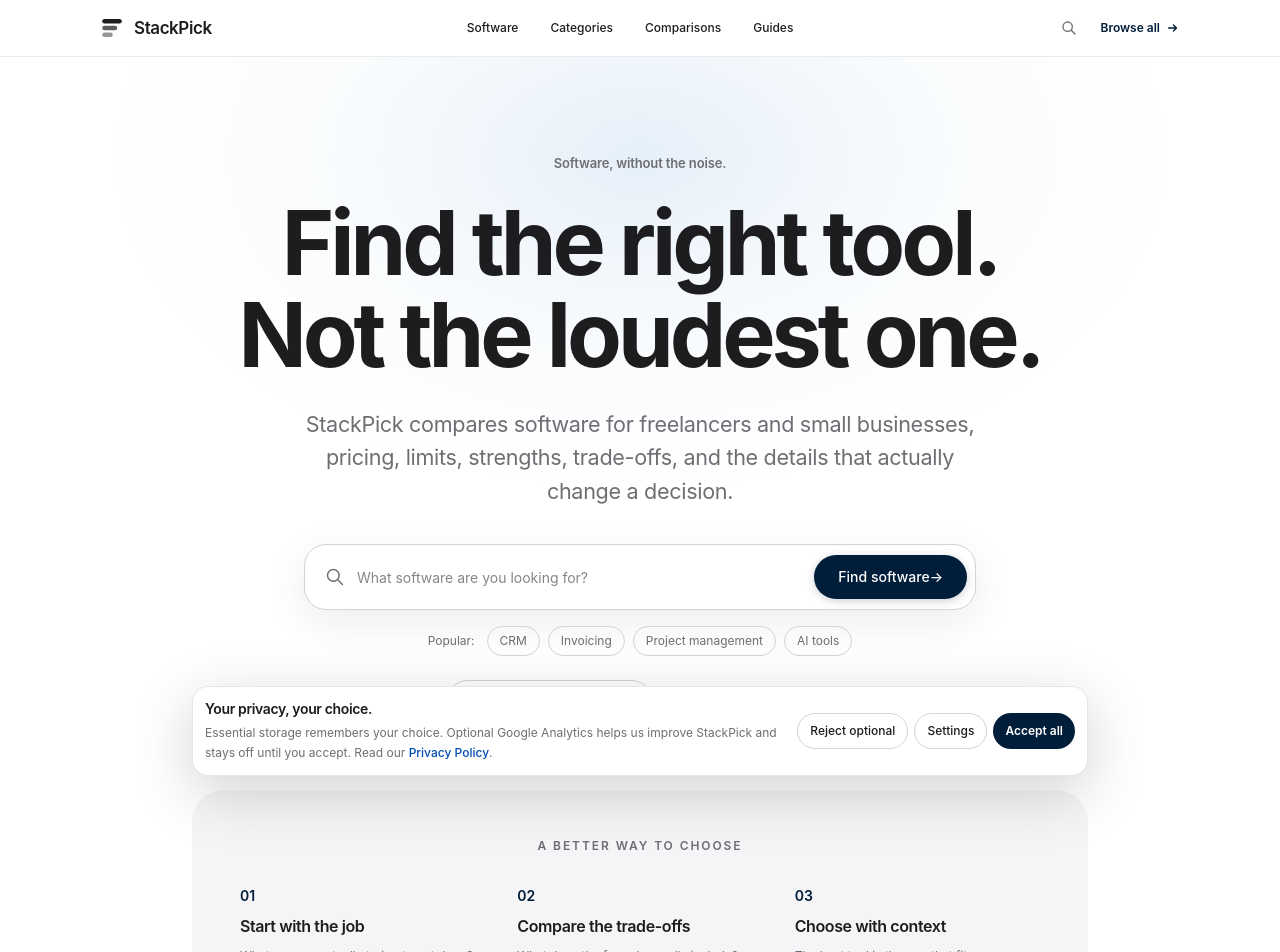
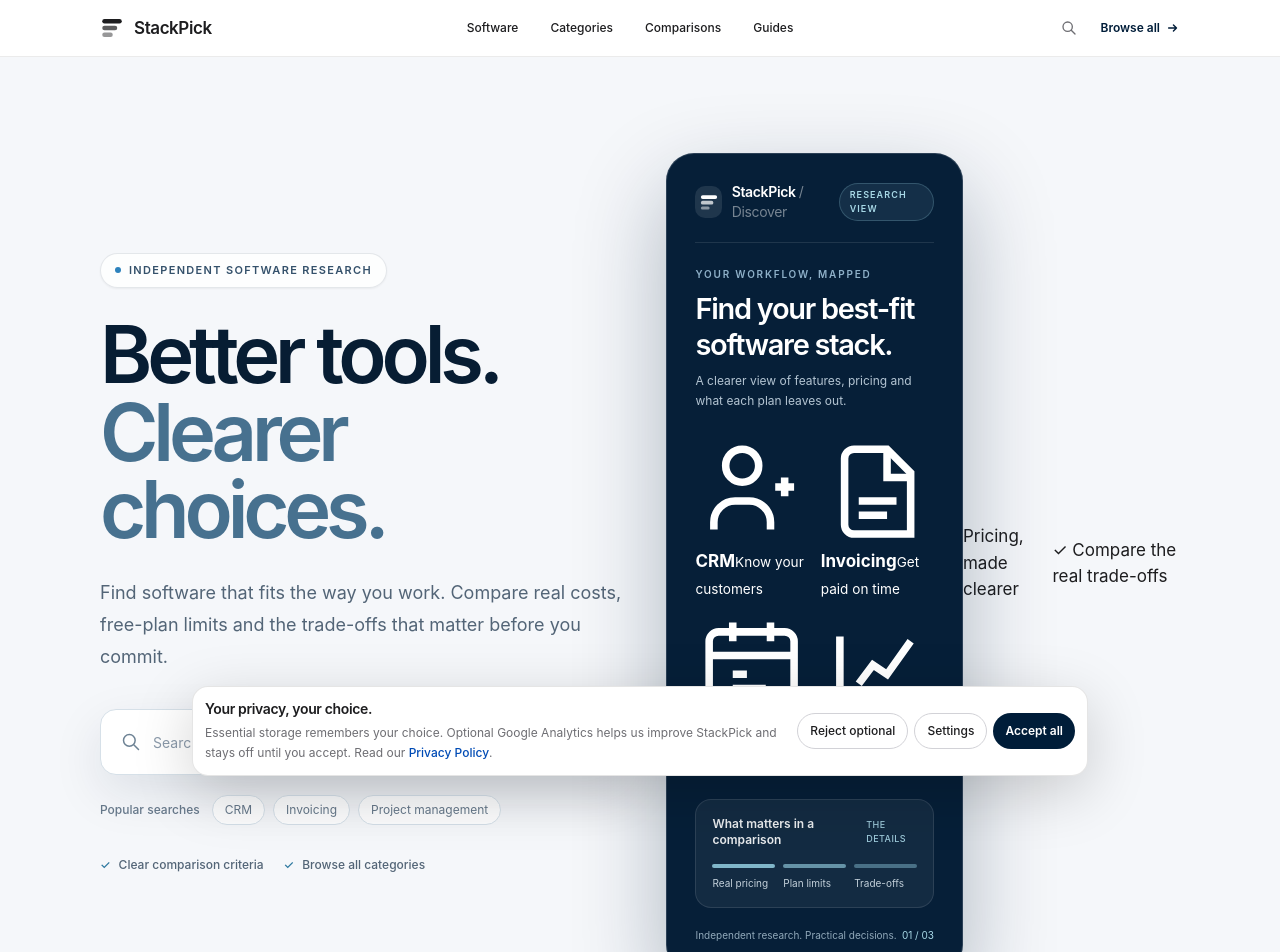
Before and after one commit to LinukaBandara/StackPick, a Next.js app: page / in a window 1280 px wide. Shown: the top 952 px of the page. Built offline with nearby package versions, Linux system fonts and the light colour scheme; no server answers.

Commit message:
Design premium software discovery homepage hero

```diff
--- a/app/page.tsx
+++ b/app/page.tsx
@@ -107,76 +107,102 @@ const ROW2_CATEGORIES = [
 export default function HomePage() {
   return (
     <>
-      {/* 1. Hero Section */}
-      <section className="sp-hero-section bg-white">
-        <div className="sp-container flex min-h-[600px] flex-col items-center justify-center py-16 text-center sm:min-h-[680px] sm:py-24">
-          <p className="sp-eyebrow">Software, without the noise.</p>
-          <h1 className="sp-display mt-6 max-w-5xl">
-            Find the right tool.<br />
-            Not the loudest one.
+      {/* Premium software discovery hero */}
+      <section className="sp-hero-v2 relative overflow-hidden bg-[#f5f7fa]">
+        <div className="sp-container relative z-10 grid min-h-[650px] items-center gap-12 py-16 sm:py-20 lg:min-h-[720px] lg:grid-cols-[1.02fr_0.98fr] lg:gap-8 lg:py-24">
+          <div className="mx-auto w-full max-w-[620px] text-center lg:mx-0 lg:text-left">
+            <div className="inline-flex items-center gap-2 rounded-full border border-[#001D39]/10 bg-white/80 px-3.5 py-2 text-[11px] font-semibold tracking-[0.12em] text-[#34516b] shadow-sm">
+              <span className="h-1.5 w-1.5 rounded-full bg-[#2d82bd]" />
+              INDEPENDENT SOFTWARE RESEARCH
+            </div>
+            <h1 className="sp-hero-v2-title mt-7 text-balance text-[clamp(3.1rem,6.2vw,5.8rem)] font-semibold leading-[0.98] tracking-[-0.065em] text-[#071d33]">
+              Better tools.<br />
+              <span className="text-[#47718f]">Clearer choices.</span>
             </h1>
-          <p className="sp-body-large mt-7 max-w-2xl">
-            StackPick compares software for freelancers and small businesses, pricing,
-            limits, strengths, trade-offs, and the details that actually change a decision.
+            <p className="mx-auto mt-7 max-w-[540px] text-base leading-7 text-[#536577] sm:text-lg sm:leading-8 lg:mx-0">
+              Find software that fits the way you work. Compare real costs, free-plan limits and the trade-offs that matter before you commit.
             </p>
-          <form action="/best#directory-search" method="get" className="mt-9 flex w-full max-w-2xl flex-col gap-3 rounded-[22px] border border-[#d2d2d7] bg-white p-2 shadow-[0_12px_40px_rgba(0,29,57,0.08)] sm:flex-row sm:items-center">
+            <form action="/best#directory-search" method="get" className="mx-auto mt-9 flex w-full max-w-[560px] flex-col gap-2 rounded-2xl border border-[#d6e0e8] bg-white p-2 shadow-[0_18px_50px_rgba(0,29,57,0.10)] sm:flex-row sm:items-center lg:mx-0">
               <label htmlFor="software-search" className="sr-only">Search software comparisons</label>
               <div className="flex min-w-0 flex-1 items-center gap-3 px-3">
-              <svg aria-hidden="true" className="h-5 w-5 shrink-0 text-[#6e6e73]" fill="none" viewBox="0 0 24 24" stroke="currentColor">
-                <path strokeLinecap="round" strokeLinejoin="round" strokeWidth={1.75} d="M21 21l-6-6m2-5a7 7 0 11-14 0 7 7 0 0114 0z" />
+                <svg aria-hidden="true" className="h-5 w-5 shrink-0 text-[#6d8294]" fill="none" viewBox="0 0 24 24" stroke="currentColor">
+                  <path strokeLinecap="round" strokeLinejoin="round" strokeWidth={1.8} d="M21 21l-6-6m2-5a7 7 0 11-14 0 7 7 0 0114 0z" />
                 </svg>
-              <input id="software-search" name="q" type="search" placeholder="What software are you looking for?" className="h-12 min-w-0 w-full bg-transparent text-sm text-[#1d1d1f] outline-none placeholder:text-[#86868b]" />
+                <input id="software-search" name="q" type="search" placeholder="Search CRM, invoicing, project tools..." className="h-12 min-w-0 w-full bg-transparent text-sm text-[#102b43] outline-none placeholder:text-[#8b9aaa]" />
               </div>
-            <button type="submit" className="sp-button-primary shrink-0">Find software <span aria-hidden="true">→</span></button>
+              <button type="submit" className="sp-hero-v2-submit inline-flex min-h-12 items-center justify-center gap-3 rounded-xl bg-[#001D39] px-6 text-sm font-semibold text-white transition hover:bg-[#0b3558]">
+                Explore tools <span aria-hidden="true">↗</span>
+              </button>
             </form>
-          <div className="mt-4 flex flex-wrap items-center justify-center gap-x-2 gap-y-2 text-xs text-[#6e6e73]">
-            <span className="mr-1">Popular:</span>
-            <Link href="/best?q=CRM#directory-search" className="rounded-full border border-[#d2d2d7] px-3 py-1.5 transition hover:border-[#001D39] hover:text-[#001D39]">CRM</Link>
-            <Link href="/best?q=invoicing#directory-search" className="rounded-full border border-[#d2d2d7] px-3 py-1.5 transition hover:border-[#001D39] hover:text-[#001D39]">Invoicing</Link>
-            <Link href="/best?q=project%20management#directory-search" className="rounded-full border border-[#d2d2d7] px-3 py-1.5 transition hover:border-[#001D39] hover:text-[#001D39]">Project management</Link>
-            <Link href="/best?q=AI#directory-search" className="rounded-full border border-[#d2d2d7] px-3 py-1.5 transition hover:border-[#001D39] hover:text-[#001D39]">AI tools</Link>
+            <div className="mt-5 flex flex-wrap items-center justify-center gap-2 text-xs text-[#657789] lg:justify-start">
+              <span className="mr-1 font-medium">Popular searches</span>
+              <Link href="/best?q=CRM#directory-search" className="rounded-full border border-[#d3dee7] bg-white/70 px-3 py-1.5 transition hover:border-[#7896ad] hover:text-[#001D39]">CRM</Link>
+              <Link href="/best?q=invoicing#directory-search" className="rounded-full border border-[#d3dee7] bg-white/70 px-3 py-1.5 transition hover:border-[#7896ad] hover:text-[#001D39]">Invoicing</Link>
+              <Link href="/best?q=project%20management#directory-search" className="rounded-full border border-[#d3dee7] bg-white/70 px-3 py-1.5 transition hover:border-[#7896ad] hover:text-[#001D39]">Project management</Link>
             </div>
-          <div className="mt-6 flex flex-wrap justify-center gap-3">
-            <Link href="/best" className="sp-button-secondary">Browse all comparisons</Link>
-            <Link href="/about" className="inline-flex items-center px-3 py-2 text-sm font-medium text-[#6e6e73] transition hover:text-[#001D39]">How StackPick works</Link>
+            <div className="mt-8 flex flex-wrap items-center justify-center gap-5 text-xs font-medium text-[#536577] lg:justify-start">
+              <Link href="/how-we-verify" className="inline-flex items-center gap-2 transition hover:text-[#001D39]"><span className="text-[#2c789f]">✓</span> Clear comparison criteria</Link>
+              <Link href="/best" className="inline-flex items-center gap-2 transition hover:text-[#001D39]"><span className="text-[#2c789f]">✓</span> Browse all categories</Link>
+            </div>
           </div>
 
-          {/* 3 Steps Container */}
-          <div className="mt-16 w-full max-w-4xl rounded-[32px] bg-[#f5f5f7] px-6 py-10 sm:px-12 sm:py-12">
-            <p className="text-xs font-semibold uppercase tracking-[0.16em] text-[#6e6e73]">
-              A better way to choose
-            </p>
-            <div className="mt-8 grid gap-8 text-left sm:grid-cols-3">
-              <div>
-                <p className="text-sm font-semibold text-[#001D39]">01</p>
-                <h2 className="mt-2 text-base font-semibold tracking-tight text-[#1d1d1f]">
-                  Start with the job
-                </h2>
-                <p className="mt-2 text-xs leading-5 text-[#6e6e73]">
-                  What are you actually trying to get done?
-                </p>
+          <div className="sp-hero-visual relative mx-auto flex w-full max-w-[590px] items-center justify-center py-5 lg:py-0" aria-label="Illustration of software categories and comparison insights">
+            <div className="sp-hero-orbit sp-hero-orbit-one" />
+            <div className="sp-hero-orbit sp-hero-orbit-two" />
+            <div className="sp-hero-glow" />
+            <div className="sp-hero-dashboard relative z-10 w-full max-w-[440px] overflow-hidden rounded-[28px] border border-white/15 bg-[#061f38] p-5 text-white shadow-[0_35px_90px_rgba(0,29,57,0.30)] sm:p-7">
+              <div className="flex items-center justify-between border-b border-white/10 pb-5">
+                <div className="flex items-center gap-2.5">
+                  <span className="flex h-8 w-8 items-center justify-center rounded-[10px] bg-white/10">
+                    <svg viewBox="0 0 32 32" className="h-5 w-5" aria-hidden="true"><g fill="currentColor"><rect x="3" y="5" width="26" height="6" rx="3"/><rect x="3" y="14" width="20" height="6" rx="3" opacity=".72"/><rect x="3" y="23" width="14" height="5" rx="2.5" opacity=".48"/></g></svg>
+                  </span>
+                  <span className="text-sm font-semibold tracking-tight">StackPick <span className="font-normal text-white/45">/ Discover</span></span>
                 </div>
-              <div>
-                <p className="text-sm font-semibold text-[#001D39]">02</p>
-                <h2 className="mt-2 text-base font-semibold tracking-tight text-[#1d1d1f]">
-                  Compare the trade-offs
-                </h2>
-                <p className="mt-2 text-xs leading-5 text-[#6e6e73]">
-                  What does the free plan really include? What will become a problem later?
-                </p>
+                <span className="rounded-full border border-[#8fc7d8]/25 bg-[#8fc7d8]/10 px-2.5 py-1 text-[9px] font-semibold tracking-[0.12em] text-[#a8d9e7]">RESEARCH VIEW</span>
               </div>
-              <div>
-                <p className="text-sm font-semibold text-[#001D39]">03</p>
-                <h2 className="mt-2 text-base font-semibold tracking-tight text-[#1d1d1f]">
-                  Choose with context
-                </h2>
-                <p className="mt-2 text-xs leading-5 text-[#6e6e73]">
-                  The best tool is the one that fits your workflow - not the one with the longest feature list.
-                </p>
+              <div className="pt-6">
+                <p className="text-[10px] font-semibold uppercase tracking-[0.18em] text-[#8fb1c9]">Your workflow, mapped</p>
+                <h2 className="mt-2 text-[25px] font-semibold leading-tight tracking-[-0.045em] sm:text-[29px]">Find your best-fit<br />software stack.</h2>
+                <p className="mt-2 max-w-[300px] text-xs leading-5 text-[#b4c5d3]">A clearer view of features, pricing and what each plan leaves out.</p>
+              </div>
+              <div className="mt-6 grid grid-cols-2 gap-3">
+                <div className="sp-hero-tool-card">
+                  <span className="sp-hero-tool-icon"><svg viewBox="0 0 24 24" fill="none" stroke="currentColor" strokeWidth="1.6"><path d="M16 20v-1.5a4.5 4.5 0 0 0-4.5-4.5h-3A4.5 4.5 0 0 0 4 18.5V20M10 10a3.5 3.5 0 1 0 0-7 3.5 3.5 0 0 0 0 7ZM17 11h4m-2-2v4"/></svg></span>
+                  <span><strong>CRM</strong><small>Know your customers</small></span>
+                </div>
+                <div className="sp-hero-tool-card">
+                  <span className="sp-hero-tool-icon"><svg viewBox="0 0 24 24" fill="none" stroke="currentColor" strokeWidth="1.6"><path d="M7 3h7l5 5v13H7a2 2 0 0 1-2-2V5a2 2 0 0 1 2-2Z"/><path d="M14 3v6h5M8 14h8M8 17h6"/></svg></span>
+                  <span><strong>Invoicing</strong><small>Get paid on time</small></span>
+                </div>
+                <div className="sp-hero-tool-card">
+                  <span className="sp-hero-tool-icon"><svg viewBox="0 0 24 24" fill="none" stroke="currentColor" strokeWidth="1.6"><rect x="3" y="4" width="18" height="16" rx="2"/><path d="M8 2v4m8-4v4M3 9h18M8 13h3m-3 3h7"/></svg></span>
+                  <span><strong>Projects</strong><small>Keep work moving</small></span>
+                </div>
+                <div className="sp-hero-tool-card">
+                  <span className="sp-hero-tool-icon"><svg viewBox="0 0 24 24" fill="none" stroke="currentColor" strokeWidth="1.6"><path d="M4 19V5m0 14h17M8 15l3-4 3 2 5-7"/></svg></span>
+                  <span><strong>Analytics</strong><small>See what is working</small></span>
                 </div>
               </div>
+              <div className="mt-5 rounded-2xl border border-white/10 bg-white/[0.055] p-4">
+                <div className="flex items-center justify-between gap-3">
+                  <span className="text-xs font-semibold text-white/90">What matters in a comparison</span>
+                  <span className="text-[9px] font-medium uppercase tracking-wider text-[#9dc9d9]">The details</span>
+                </div>
+                <div className="mt-4 grid grid-cols-3 gap-2">
+                  <div><div className="h-1 rounded-full bg-[#80b6c9]"/><p className="mt-2 text-[10px] text-[#c3d0da]">Real pricing</p></div>
+                  <div><div className="h-1 rounded-full bg-[#80b6c9]/75"/><p className="mt-2 text-[10px] text-[#c3d0da]">Plan limits</p></div>
+                  <div><div className="h-1 rounded-full bg-[#80b6c9]/50"/><p className="mt-2 text-[10px] text-[#c3d0da]">Trade-offs</p></div>
                 </div>
               </div>
+              <div className="mt-5 flex items-center justify-between text-[10px] text-[#91a9ba]">
+                <span>Independent research. Practical decisions.</span><span className="text-[#a8d9e7]">01 / 03</span>
+              </div>
+            </div>
+            <div className="sp-hero-float sp-hero-float-top"><span className="sp-hero-float-dot"/> Pricing, made clearer</div>
+            <div className="sp-hero-float sp-hero-float-bottom"><span className="sp-hero-float-check">✓</span> Compare the real trade-offs</div>
+          </div>
+        </div>
+        <div className="sp-hero-bottomline"><span>Less noise.</span><span className="h-px w-10 bg-[#9eb3c4]"/><span>More useful decisions.</span></div>
       </section>
 
       {/* Popular software profiles */}
```
Lines whose indentation alone changed are shown as unchanged.
